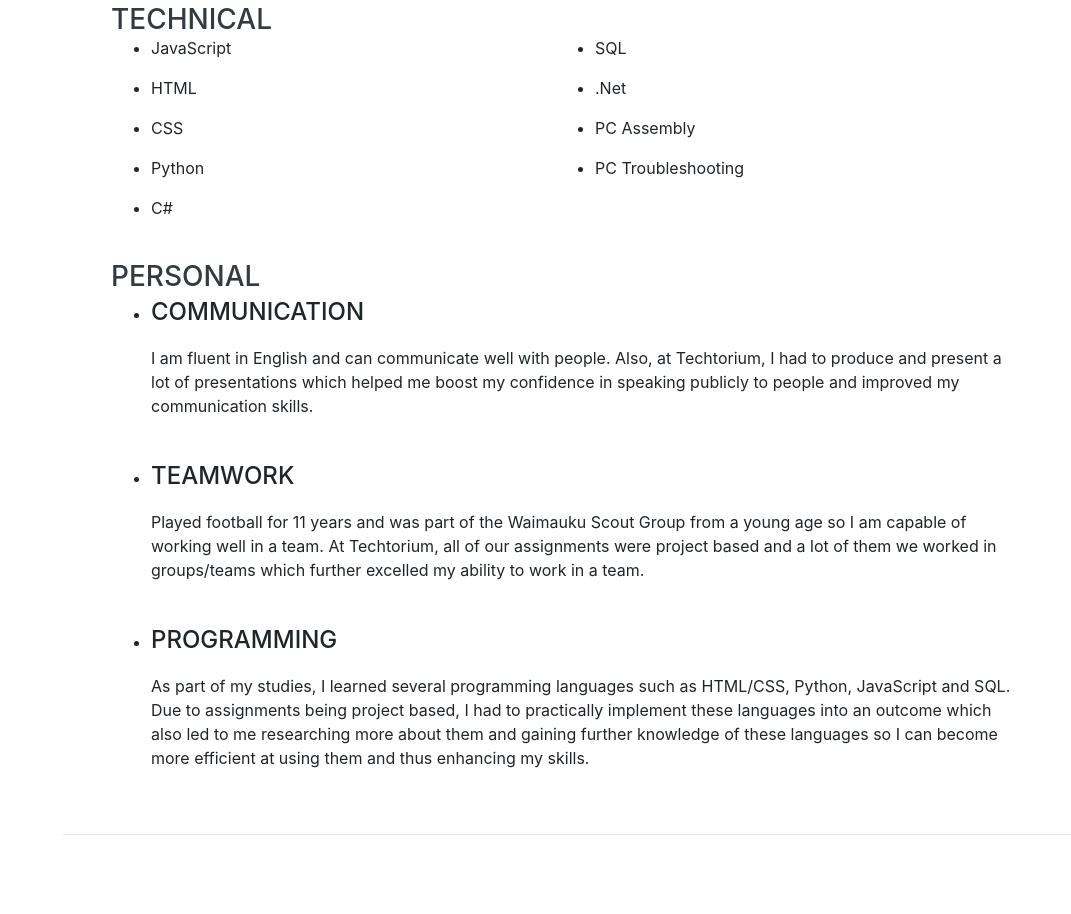
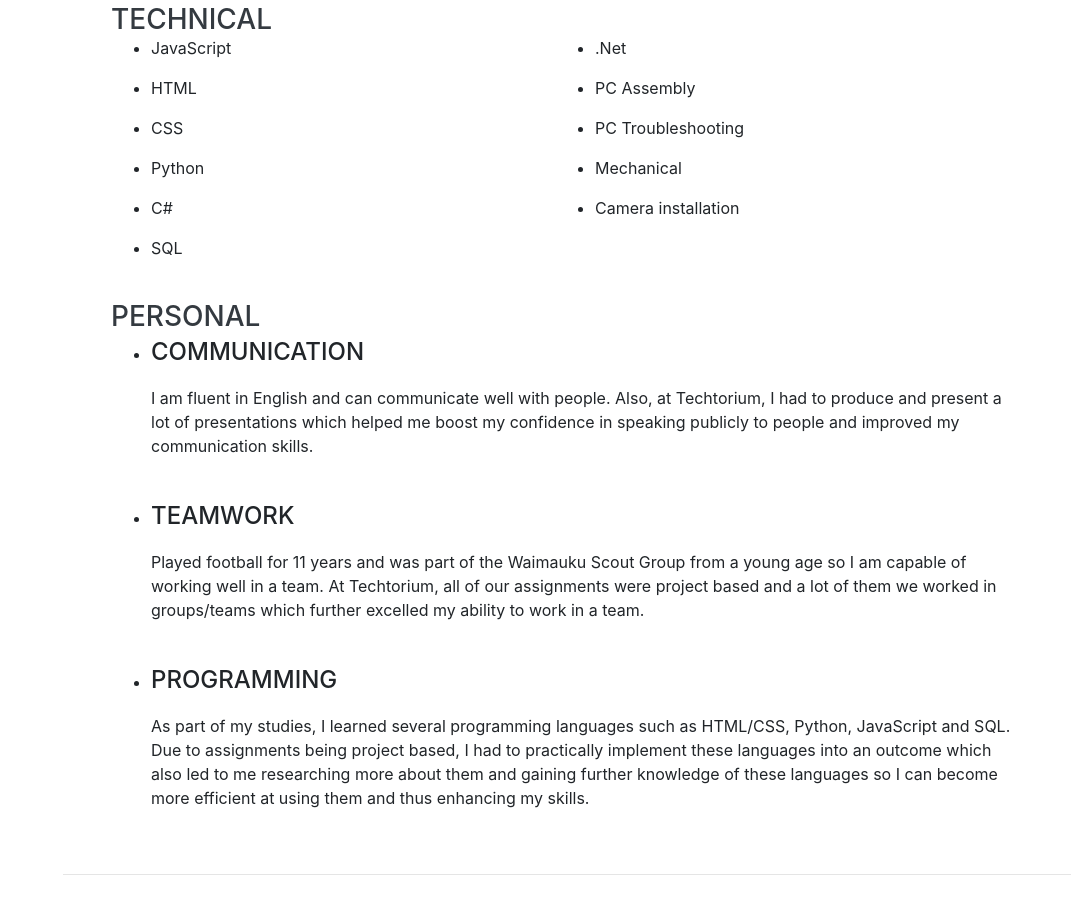
Before and after one commit to Ryan-Goult/Ryan-Goult.github.io, a website with bundled scripts: page index.html in a window 1280 px wide. Shown: the part 2857-3771 px from the top of the page, without its empty margins (209-1280 px from the left). Built offline with nearby package versions, Linux system fonts and the light colour scheme; a web font is replaced by a local one.

Commit message:
Update index.html

```diff
--- a/index.html
+++ b/index.html
@@ -226,6 +226,12 @@
 			<li>
 				<p>PC Troubleshooting</p>
 			</li>
+		<li>
+				<p>Mechanical</p>
+			</li>
+		<li>
+				<p>Camera installation</p>
+			</li>
 		</ul>
 		<br>
         <h3 class="mb-0">Personal</h3>
```
